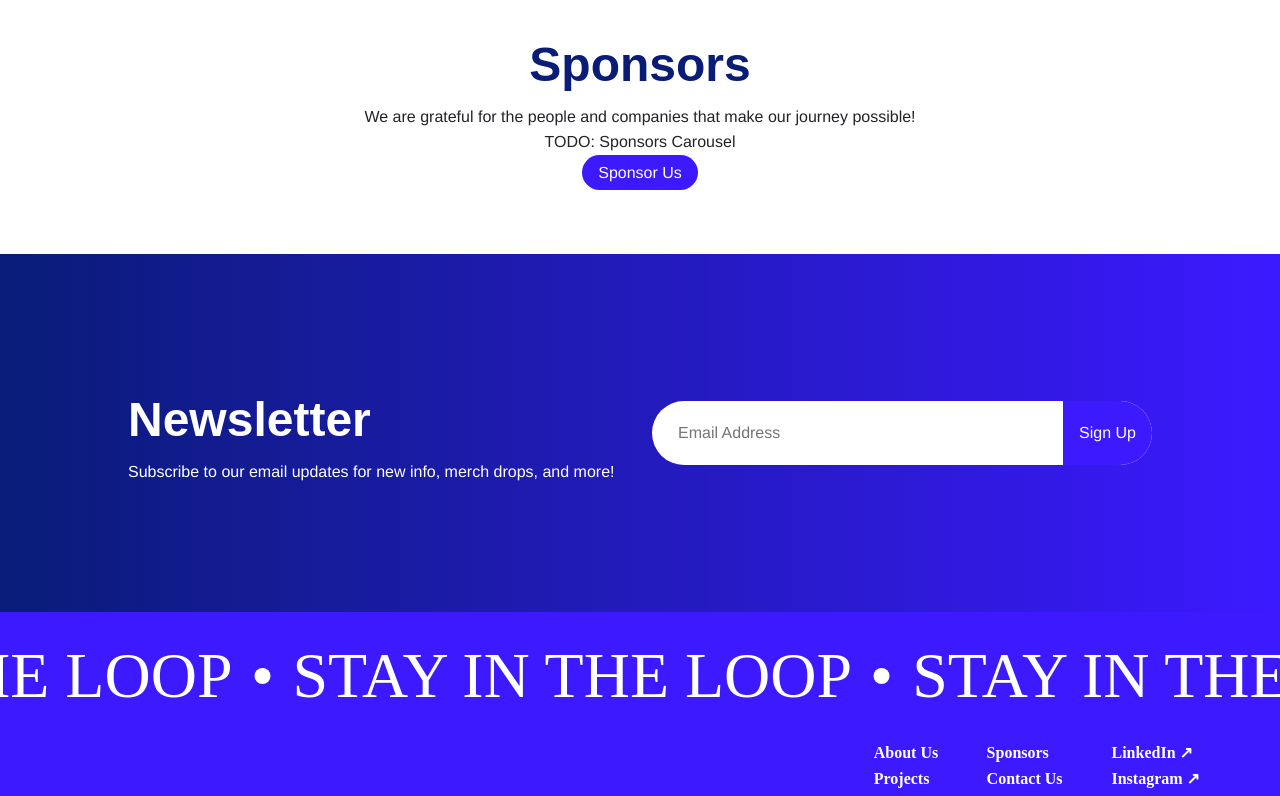
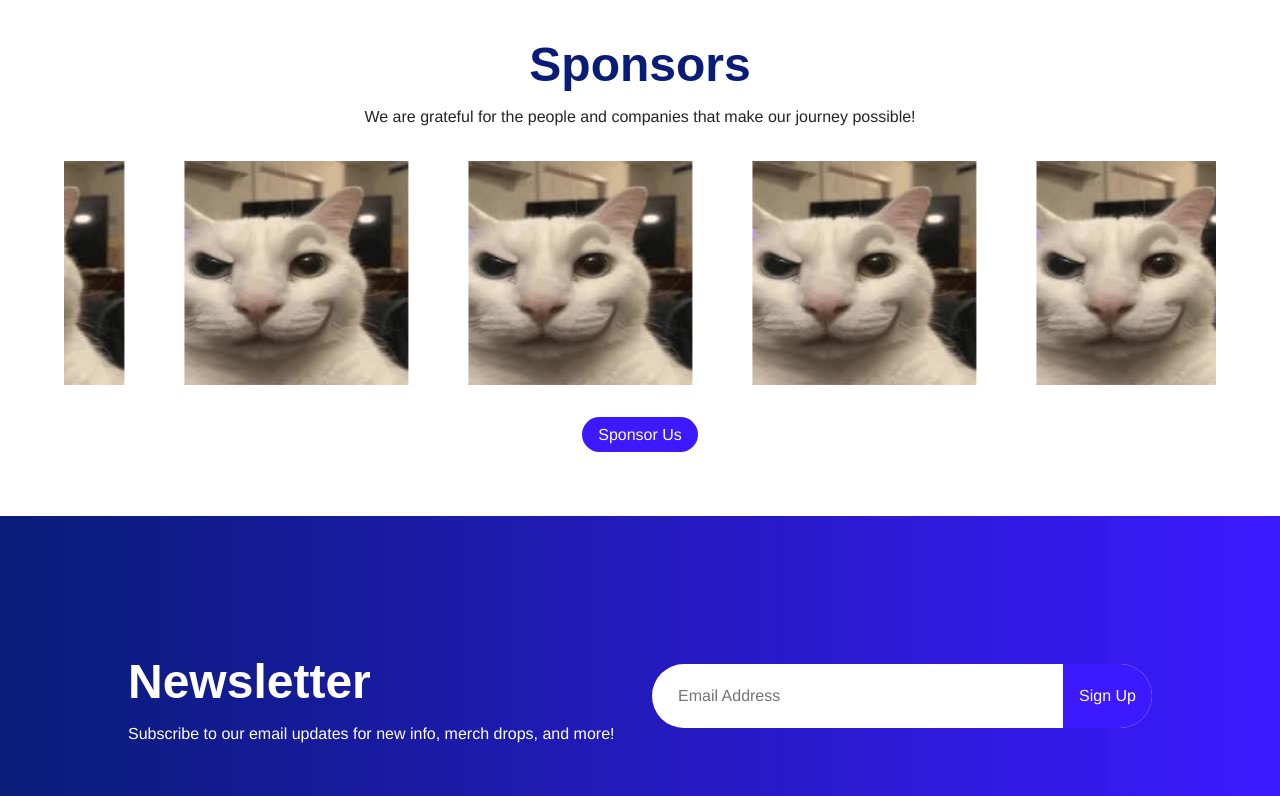
Before and after one commit to ortizrodrigo/bike-builders-website, a React (Vite) app: page / in a window 1280 px wide. Shown: the part 3300-4096 px from the top of the page. Built offline with nearby package versions, Linux system fonts and the light colour scheme; a web font is replaced by a local one.

Commit message:
feat(ui): integrate Carousel component into Sponsors section

```diff
--- a/src/pages/home/sections/sponsors/sponsors.tsx
+++ b/src/pages/home/sections/sponsors/sponsors.tsx
@@ -1,6 +1,8 @@
 import "@/pages/home/home.css";
 import "@/pages/home/sections/sponsors/sponsors.css";
 import { Link } from "react-router";
+import { Carousel } from "@/components";
+import placeholder from "@/assets/placeholder.jpeg";
 
 function SponsorsSection() {
   return (
@@ -10,7 +12,12 @@ function SponsorsSection() {
         We are grateful for the people and companies that make our journey possible!
       </p>
       {/* TODO: sponsor images inside Carousel Component*/}
-      <div className="sponsors-carousel">TODO: Sponsors Carousel</div>
+      <Carousel>
+        <img src={placeholder} alt="sponsor" className="sponsors-image" />
+        <img src={placeholder} alt="sponsor" className="sponsors-image" />
+        <img src={placeholder} alt="sponsor" className="sponsors-image" />
+        <img src={placeholder} alt="sponsor" className="sponsors-image" />
+      </Carousel>
       <Link className="blue-button" to={"/contact"}>
         Sponsor Us
       </Link>
```
